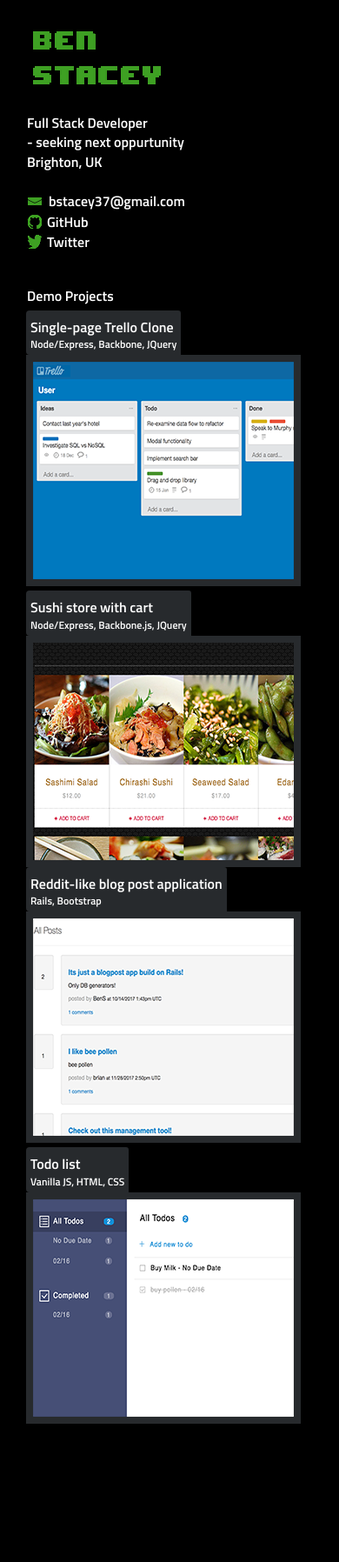
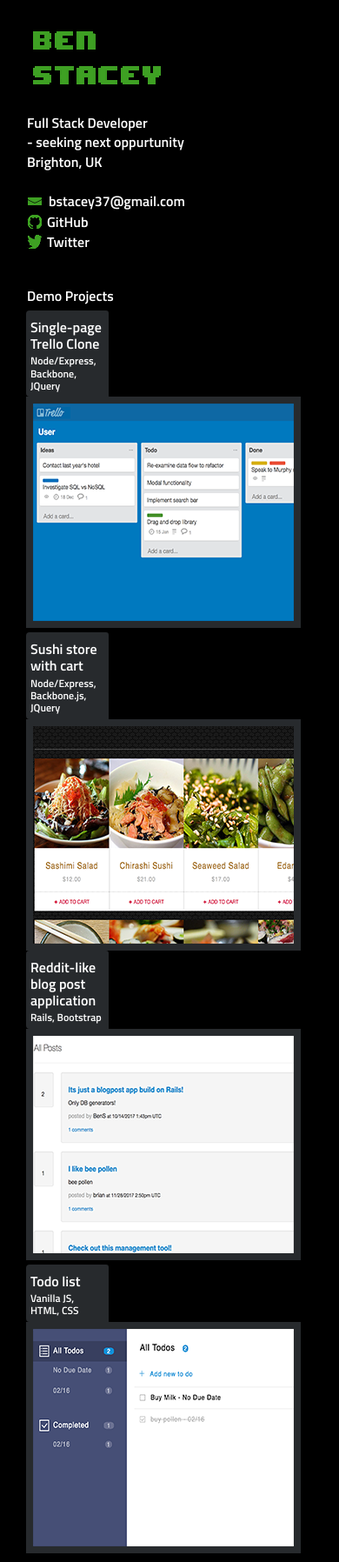
Before and after one commit to SpiderMasterMind/spidermastermind.github.io, a Jekyll site: the page built from index.md, in a window 390 px wide. Shown: the whole page at 87% size. Built offline with Jekyll 4.4.1, drawn with Linux system fonts in a browser that asks for light colours; nearby versions of some CDN libraries; before the commit the page ends 1647 px from its top, so only the background shows below that.

```diff
--- a/_sass/_styles.scss
+++ b/_sass/_styles.scss
@@ -190,6 +190,7 @@
 }
 
 @media (max-width: 980px) {
+
 	aside {
 		float: none;
 	}
@@ -219,9 +220,8 @@
 
 }
 
-@media (max-width: 740px) {
+@media (max-width: 750px) {
 	.app-desc {
-		width: auto;
 		border-top-right-radius: 3px;
 	}
 
@@ -234,4 +234,3 @@
 		margin-left: 21px;
 	}
 }
-// less than 420 ish flatten
```
Also changed, not shown: 1 other file.
